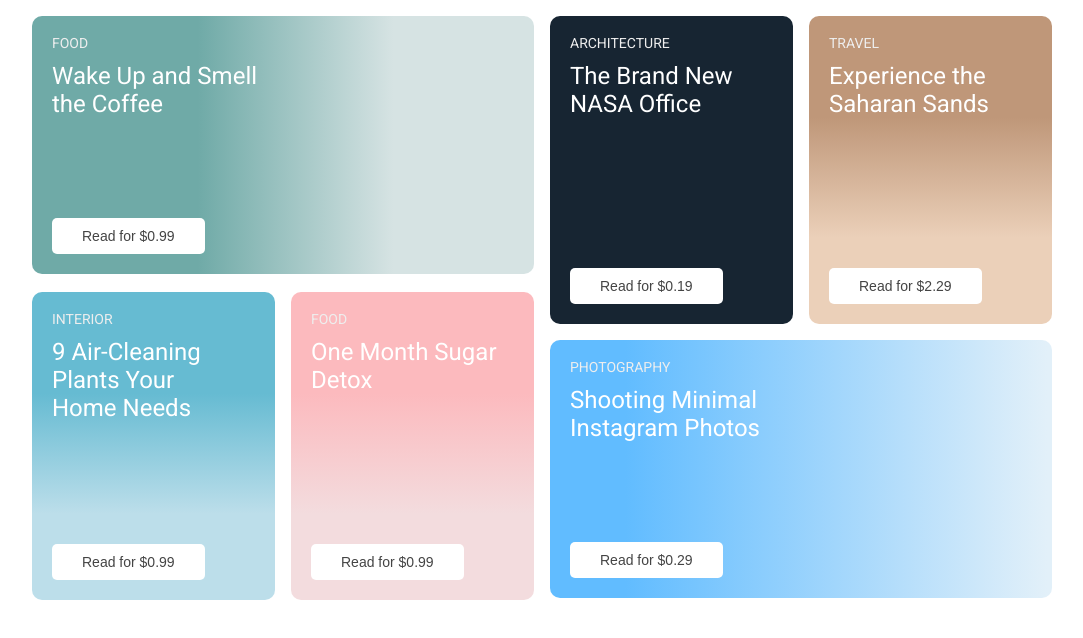
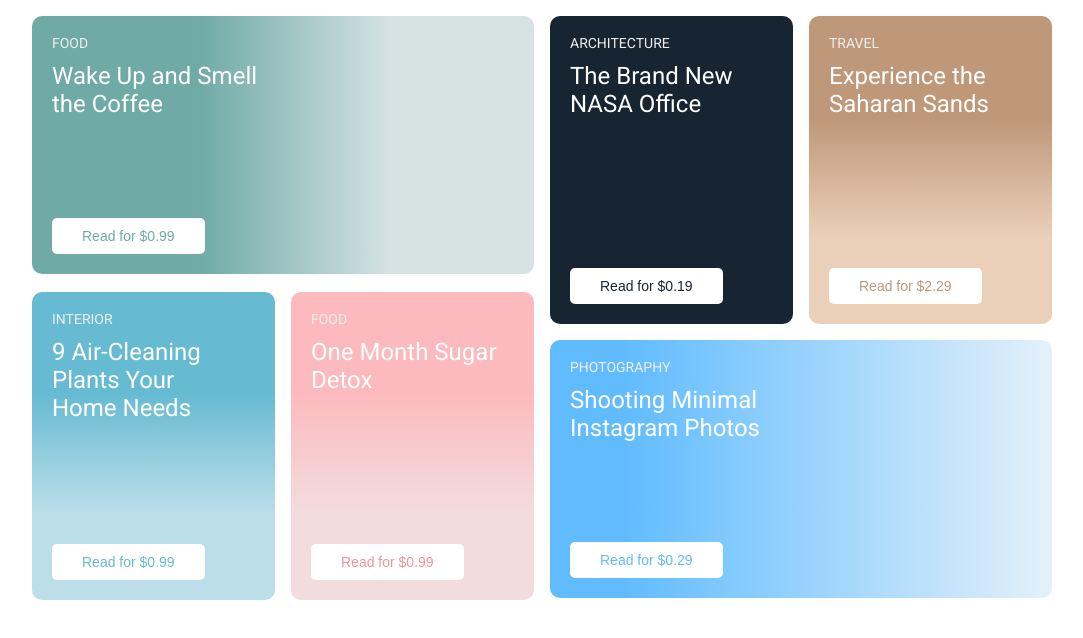
Before and after one commit to kenold/blog-grid, a website: page index.html in a window 1280 px wide. Shown: the whole page, without its empty margins (98-1181 px from the left). Drawn offline with nearby package versions, Linux system fonts and the light colour scheme.

Commit message:
add button colors

```diff
--- a/sass/main.scss
+++ b/sass/main.scss
@@ -87,35 +87,53 @@ img {
     grid-area: p1;
     background: rgb(111,170,167);
     background: linear-gradient(90deg, rgba(111,170,167,1) 33%, rgba(214,227,227,1) 72%);
+    .btn {
+        color: rgba(111,170,167, 1);
+    }
 }
 
 .post-2 {
     grid-area: p2;
     background-color: #172532;
+    .btn {
+        color: #172532;
+    }
 }
 
 .post-3 {
     grid-area: p3;
     background: rgb(191,151,121);
     background: linear-gradient(180deg, rgba(191,151,121,1) 33%, rgba(235,208,185,1) 72%);
+    .btn {
+        color: rgba(191,151,121, 1);
+    }
 }
 
 .post-4 {
     grid-area: p4;
     background: rgb(102,187,210);
     background: linear-gradient(180deg, rgba(102,187,210,1) 33%, rgba(188,222,234,1) 72%);
+    .btn {
+        color: rgba(102,187,210, 1);
+    }
 }
 
 .post-5 {
     grid-area: p5;
     background: rgb(252,186,190);
     background: linear-gradient(180deg, rgba(252,186,190,1) 33%, rgba(243,220,222,1) 72%);
+    .btn {
+        color: rgb(241, 147, 153);
+    }
 }
 
 .post-6 {
     grid-area: p6;
     background: rgb(97,188,255);
     background: linear-gradient(90deg, rgba(97,188,255,1) 15%, rgba(226,240,249,1) 99%);
+    .btn {
+        color: rgba(97,188,255, 1);
+    }
 }
 
 @media (min-width: 768px) {
```
Also changed, not shown: css/style.css.
